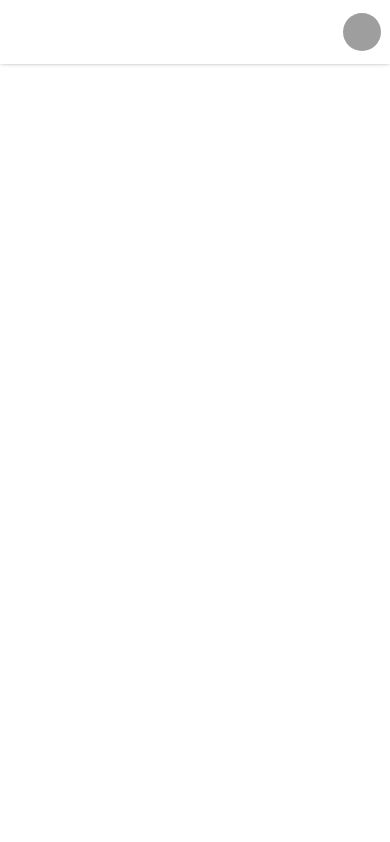
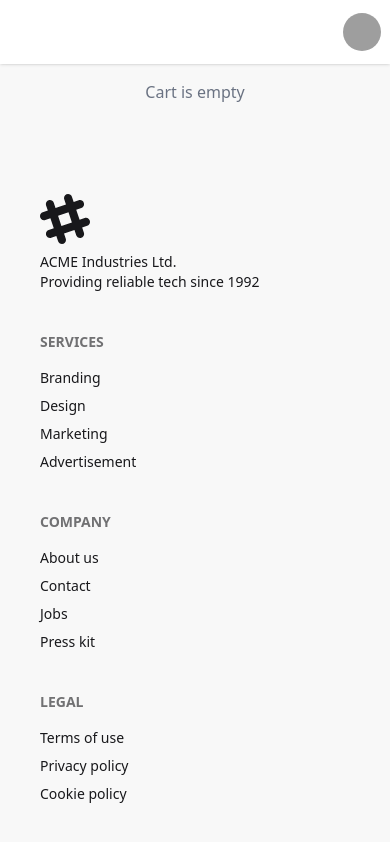
Before and after one commit to hamadalhibshi/ecommerce, a React (Vite) app in the folder frontend/: page /cart in a window 390 px wide. Built offline with nearby package versions, Linux system fonts and the light colour scheme; grey boxes are pictures that could not be loaded.

Commit message:
Added footer to screens

```diff
--- a/frontend/src/components/Screen.tsx
+++ b/frontend/src/components/Screen.tsx
@@ -1,9 +1,17 @@
 import Footer from "./Footer";
 
-const Screen = ({ children }: { children: React.ReactNode }) => {
+const Screen = ({
+  children,
+  className,
+}: {
+  children: React.ReactNode;
+  className?: string;
+}) => {
   return (
-    <div className="bg-base-200 mt-10 px-10">
-      <div>{children}</div>
+    <div
+      className={`min-h-screen flex flex-col bg-base-200 pt-15 ${className}`}
+    >
+      <div className="flex-1 px-10">{children}</div>
       <Footer />
     </div>
   );
--- a/frontend/src/pages/Cart/Cart.tsx
+++ b/frontend/src/pages/Cart/Cart.tsx
@@ -2,13 +2,16 @@ import { useDispatch, useSelector } from "react-redux";
 import type { RootState } from "../../state/Store";
 import { FaRegTrashAlt } from "react-icons/fa";
 import { removeFromCart } from "../../state/cart/cartSlice";
+import { Screen } from "../../components";
 
 const Cart = () => {
   const cart = useSelector((state: RootState) => state.cart);
   const dispatch = useDispatch();
 
   return (
-    <ul className="list bg-base-100 rounded-box shadow-md pt-15">
+    <Screen>
+      {cart?.length > 0 ? (
+        <ul className="list rounded-box pt-15">
           {cart?.map((item, index) => (
             <li className="list-row" key={index}>
               <div>
@@ -29,6 +32,12 @@ const Cart = () => {
             </li>
           ))}
         </ul>
+      ) : (
+        <div className="flex items-center justify-center pt-5 lg:pt-30">
+          <p className="text-gray-500">Cart is empty</p>
+        </div>
+      )}
+    </Screen>
   );
 };
 
--- a/frontend/src/pages/Login/Login.tsx
+++ b/frontend/src/pages/Login/Login.tsx
@@ -1,5 +1,8 @@
+import { Screen } from "../../components";
+
 const Login = () => {
   return (
+    <Screen>
       <div className="hero bg-base-200 min-h-screen">
         <div className="hero-content flex-col lg:flex-row-reverse">
           <div className="card bg-base-100 w-full max-w-lg shrink-0 shadow-2xl lg:w-lg">
@@ -30,6 +33,7 @@ const Login = () => {
           </div>
         </div>
       </div>
+    </Screen>
   );
 };
 
--- a/frontend/src/pages/ProductDetails/ProductDetails.tsx
+++ b/frontend/src/pages/ProductDetails/ProductDetails.tsx
@@ -2,6 +2,7 @@ import { useState } from "react";
 import { productDetails } from "../../constants";
 import { addToCart } from "../../state/cart/cartSlice";
 import { useDispatch } from "react-redux";
+import { Screen } from "../../components";
 
 const ProductDetails = () => {
   const [selectedImage, setSelectedImage] = useState(
@@ -12,7 +13,7 @@ const ProductDetails = () => {
   const dispatch = useDispatch();
 
   return (
-    <div className="pt-20 px-5">
+    <Screen className="pt-20">
       <div className="mt-6 sm:px-6 lg:px-8 flex flex-wrap lg:flex-nowrap">
         {/* <!-- Image gallery --> */}
         <div className="flex flex-col gap-5 lg:w-3/3 lg:max-h-[700px]">
@@ -261,7 +262,7 @@ const ProductDetails = () => {
           </div>
         </div>
       </div>
-    </div>
+    </Screen>
   );
 };
 
--- a/frontend/src/pages/Products/Products.tsx
+++ b/frontend/src/pages/Products/Products.tsx
@@ -1,5 +1,5 @@
 import { products } from "../../constants";
-import { ProductCard } from "../../components";
+import { ProductCard, Screen } from "../../components";
 import { useDispatch } from "react-redux";
 import { addToCart } from "../../state/cart/cartSlice";
 
@@ -7,7 +7,7 @@ const Products = () => {
   const dispatch = useDispatch();
 
   return (
-    <div className="bg-base-200 p-30 mt-10">
+    <Screen className="pt-30">
       <div
         className="grid grid-col-1 gap-5 place-items-center
       md:grid-cols-4
@@ -23,7 +23,7 @@ const Products = () => {
           />
         ))}
       </div>
-    </div>
+    </Screen>
   );
 };
 
--- a/frontend/src/pages/Register/Register.tsx
+++ b/frontend/src/pages/Register/Register.tsx
@@ -1,5 +1,8 @@
+import { Screen } from "../../components";
+
 const Register = () => {
   return (
+    <Screen>
       <div className="hero bg-base-200 min-h-screen">
         <div className="hero-content flex-col lg:flex-row-reverse">
           <div className="card bg-base-100 w-full max-w-3xl shrink-0 shadow-2xl lg:w-lg">
@@ -36,6 +39,7 @@ const Register = () => {
           </div>
         </div>
       </div>
+    </Screen>
   );
 };
 
```
Lines whose indentation alone changed are shown as unchanged.
